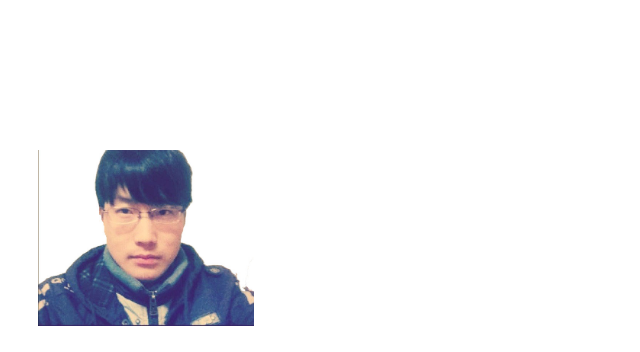
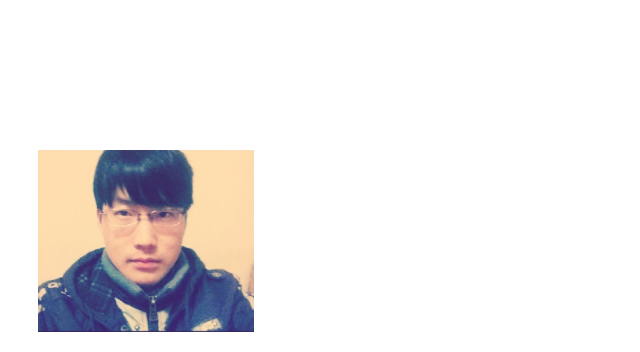
Before and after one commit to imikay/imikay.github.com, a plain HTML site: page index.html in a window 1280 px wide. Shown: the top 352 px of the page, without its empty margins (17-657 px from the left). Drawn offline with Linux system fonts and the light colour scheme.

Commit message:
Update index.html

```diff
--- a/index.html
+++ b/index.html
@@ -16,7 +16,7 @@
         <div class="span4">
           <ul class="thumbnails">
             <li class="span3">
-                <img src="img/avatar1.jpg" alt="Mikay Gao" class="avatar" />
+                <img src="img/avatar2.jpg" alt="Mikay Gao" class="avatar" />
             </li>
           </ul>
         </div>
```
